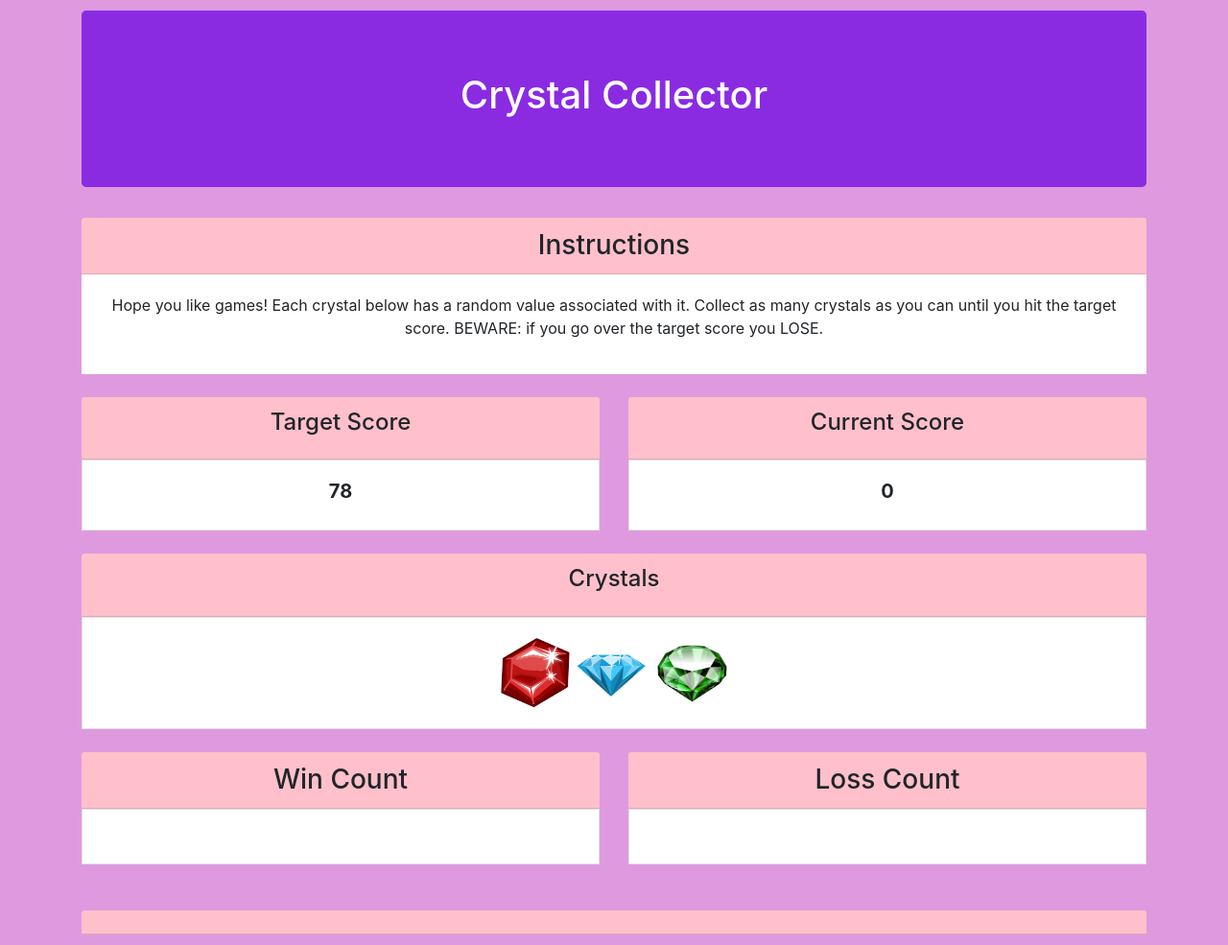
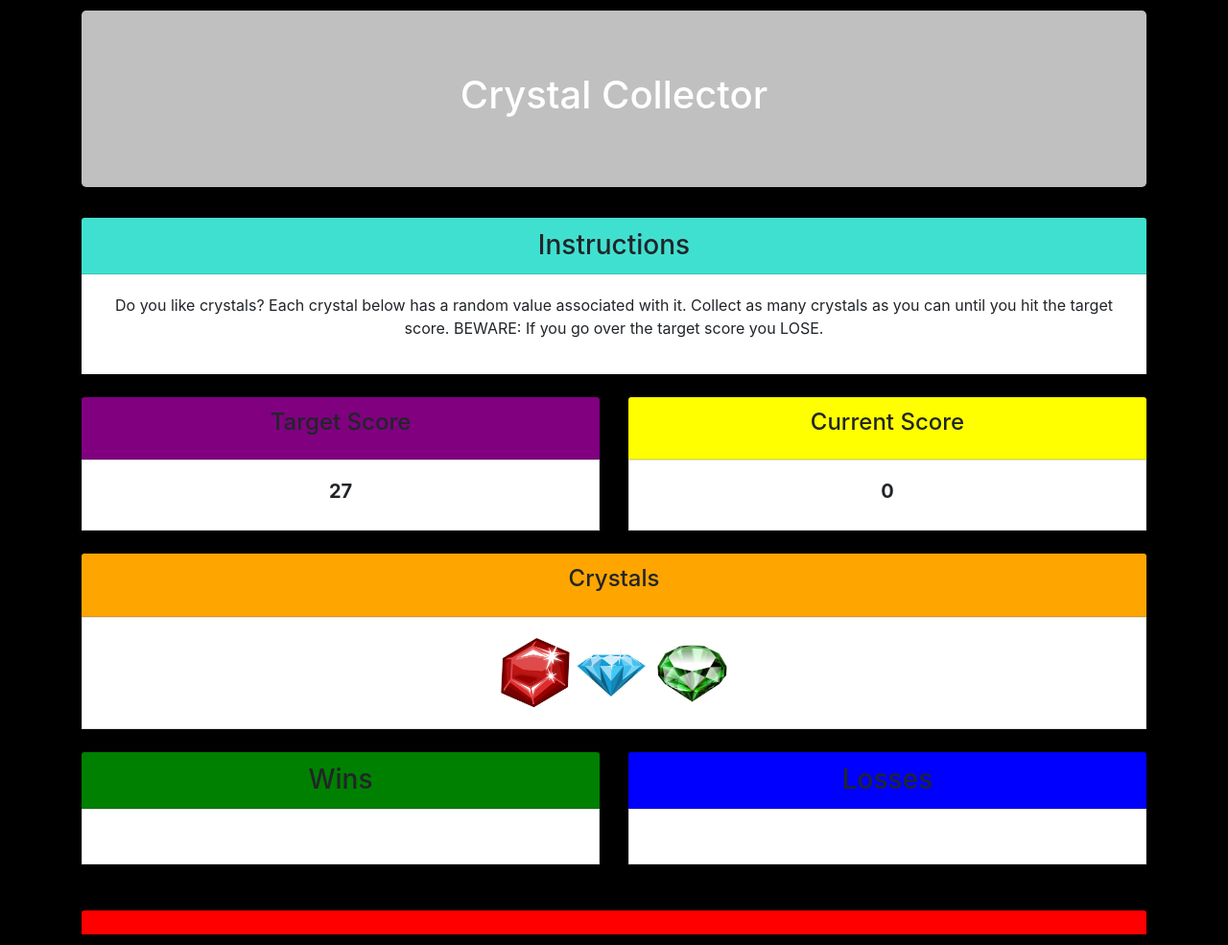
Before and after one commit to michaelhernandez27/Unit-4-Game, a plain HTML site: page index.html in a window 1280 px wide. Shown: the whole page at 96% size. Drawn offline with nearby package versions, Linux system fonts and the light colour scheme.

Commit message:
changed game directions and also made game more colorful

```diff
--- a/assets/javascript/game.js
+++ b/assets/javascript/game.js
@@ -0,0 +1,37 @@
+var crystal = {
+    ruby: {
+        name: "Ruby",
+        value: 0
+    },
+    diamond: {
+        name: "Diamond",
+        value: 0
+    },
+    amethyst: {
+        name: "Amethyst",
+        value: 0
+    },
+    emerald: {
+        name: "Emerald",
+        value: 0
+    }
+};
+
+
+var currentScore = 0;
+var targetScore = 0;
+var winCount = 0;
+var lossCount = 0;
+
+var getRandom = function (min, max) {
+    return Math.floor(Math.random() * (max - min + 1)) + min;
+};
+
+var startGame = function () {
+
+
+    currentScore = 0;
+    winCount = 0;
+    lossCount = 0;
+
+}
--- a/index.html
+++ b/index.html
@@ -4,29 +4,27 @@
 <head>
     <meta charset="UTF-8">
     <meta name="viewport" content="width=device-width, initial-scale=1.0">
-    <title>Crystal collector</title>
+    <title>Crystal Collector</title>
     <link rel="stylesheet" href="https://stackpath.bootstrapcdn.com/bootstrap/4.3.1/css/bootstrap.min.css"
         integrity="sha384-ggOyR0iXCbMQv3Xipma34MD+dH/1fQ784/j6cY/iJTQUOhcWr7x9JvoRxT2MZw1T" crossorigin="anonymous">
     <link rel="stylesheet" href="assets/css/style.css">
 
 </head>
 
-<body style="background-color: rgb(223, 154, 223)">
+<body style="background-color: black">
     <div class="container">
-        <div class="jumbotron" style=" background-color: blueviolet; color:white; margin-top: 1%;">
+        <div class="jumbotron" style=" background-color:silver; color:white; margin-top: 1%;">
             <h1 class="text-center">Crystal Collector</h1>
         </div>
 
         <div class="row">
             <div class="col-lg-12">
-                <h3 class="card-header text-center" style="background-color: pink; border: solid 5%">Instructions
+                <h3 class="card-header text-center" style="background-color: turquoise; border: solid 5%">Instructions
                 </h3>
                 <div class="card-body" style="background-color: white">
-                    <p class="strong text-center">Hope you like games! Each crystal below has a random value associated
-                        with
-                        it. Collect as many crystals as you can until you hit the target score. BEWARE: if you go over
-                        the
-                        target score you LOSE.
+                    <p class="strong text-center">Do you like crystals? Each crystal below has a random value associated
+                        with it. Collect as many crystals as you can until you hit the target score. BEWARE: If you go over
+                        the target score you LOSE.
                     </p>
                 </div>
             </div>
@@ -34,15 +32,15 @@
         <br>
         <div class="row">
             <div class="col-lg-6">
-                <div class="card-header" style="background-color: pink;">
+                <div class="card-header" style="background-color:purple;">
                     <h4 class="card-title text-center">Target Score</h3>
                 </div>
                 <div class="card-body border" style="background-color: white">
-                    <h5 class="text-center" id="targScore"><strong>78</strong></h5>
+                    <h5 class="text-center" id="targScore"><strong>27</strong></h5>
                 </div>
             </div>
             <div class="col-lg-6">
-                <div class="card-header" style="background-color: pink;">
+                <div class="card-header" style="background-color:yellow;">
                     <h4 class="card-title text-center">Current Score</h3>
                 </div>
                 <div class="card-body border" style="background-color: white;">
@@ -53,7 +51,7 @@
         <br>
         <div class="row">
             <div class="col-lg-12">
-                <div class="card-header" style="background-color: pink;">
+                <div class="card-header" style="background-color:orange;">
                     <h4 class="card-title text-center">Crystals</h3>
                 </div>
                 <div class="card-body border text-center" style="background-color: white;">
@@ -67,7 +65,7 @@
         <br>
         <div class="row">
             <div class="col-lg-6">
-                <h3 class="card-header text-center" style="background-color: pink; border: solid 5%">Win Count
+                <h3 class="card-header text-center" style="background-color:green; border: solid 5%">Wins
                 </h3>
                 <div class="card-body border" style="background-color:white">
                     <p class="strong text-center" id="winCount">
@@ -75,7 +73,7 @@
                 </div>
             </div>
             <div class="col-lg-6">
-                <h3 class="card-header text-center" style="background-color: pink; border: solid 5%">Loss Count
+                <h3 class="card-header text-center" style="background-color:blue; border: solid 5%">Losses
                 </h3>
                 <div class="card-body border" style="background-color:white">
                     <p class="text-center" id="lossCount">
@@ -89,7 +87,7 @@
             <div class="row">
                 <div class="col-lg-12">
                     <h3 class="card-header text-center"
-                        style="background-color: pink; border: solid 5%; margin-bottom: 1%; font:bolder;">
+                        style="background-color:red; border: solid 5%; margin-bottom: 1%; font:bolder;">
 
 
                     </h3>
```
